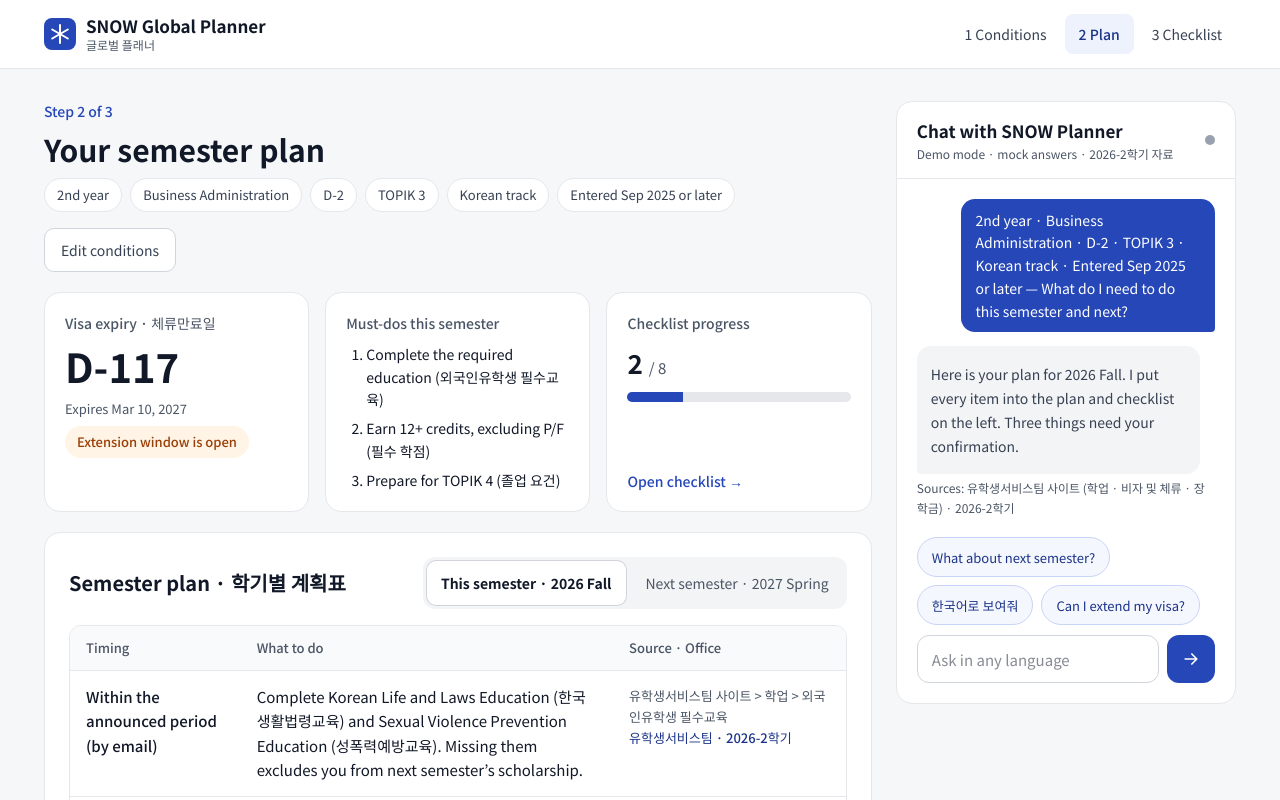
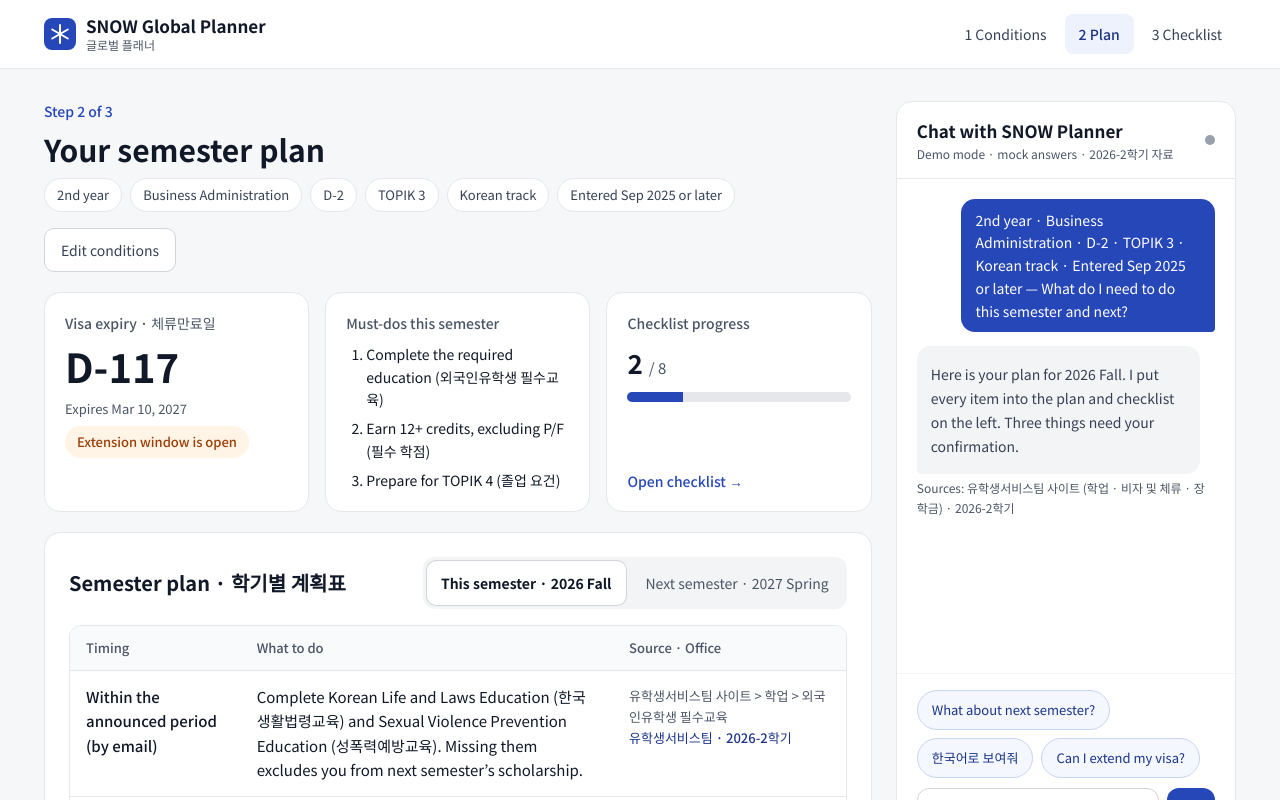
Before and after one commit to snow-planner/global-planner, a React (Vite) app: page /plan in a window 1280 px wide. Shown: the top 800 px of the page. Built offline with nearby package versions, Linux system fonts and the light colour scheme.

Commit message:
style: 대화 패널 높이 고정, 메시지 영역 스크롤과 자동 스크롤 추가

```diff
--- a/src/components/ChatPanel.tsx
+++ b/src/components/ChatPanel.tsx
@@ -1,4 +1,4 @@
-import { useState, type FormEvent } from 'react'
+import { useEffect, useRef, useState, type FormEvent } from 'react'
 import ReactMarkdown from 'react-markdown'
 import remarkGfm from 'remark-gfm'
 import { isMockMode, sendMessage } from '../services/planner'
@@ -14,6 +14,7 @@ interface Props {
 export default function ChatPanel({ lang, summary, conditions, onAction }: Props) {
   const ko = lang === 'ko'
   const mock = isMockMode()
+  const logRef = useRef<HTMLDivElement>(null)
 
   const [messages, setMessages] = useState<ChatMessage[]>(() =>
     mock
@@ -43,6 +44,12 @@ export default function ChatPanel({ lang, summary, conditions, onAction }: Props
   const [draft, setDraft] = useState('')
   const [sending, setSending] = useState(false)
 
+  // 새 메시지가 생기면 대화 영역 맨 아래로 스크롤
+  useEffect(() => {
+    const el = logRef.current
+    if (el) el.scrollTo({ top: el.scrollHeight, behavior: 'smooth' })
+  }, [messages, sending])
+
   const suggestions = ko
     ? ['다음 학기는?', 'Show in English', '비자 연장 가능할까요?']
     : ['What about next semester?', '한국어로 보여줘', 'Can I extend my visa?']
@@ -66,8 +73,11 @@ export default function ChatPanel({ lang, summary, conditions, onAction }: Props
   }
 
   return (
-    <aside aria-label="Chat with SNOW Planner" className="flex min-w-0 flex-[1_1_340px] flex-col rounded-2xl border border-gray-200 bg-white">
-      <div className="flex items-center justify-between gap-2 border-b border-gray-200 px-5 py-4">
+    <aside
+      aria-label="Chat with SNOW Planner"
+      className="flex h-[600px] min-w-0 flex-[1_1_340px] flex-col rounded-2xl border border-gray-200 bg-white lg:sticky lg:top-6 lg:h-[calc(100vh-48px)] lg:max-h-[820px]"
+    >
+      <div className="flex shrink-0 items-center justify-between gap-2 border-b border-gray-200 px-5 py-4">
         <div className="flex flex-col gap-0.5">
           <h2 className="text-[17px] font-bold">{ko ? 'SNOW 플래너와 대화' : 'Chat with SNOW Planner'}</h2>
           <p className="text-xs text-gray-600">
@@ -77,7 +87,7 @@ export default function ChatPanel({ lang, summary, conditions, onAction }: Props
         <span className={`h-2.5 w-2.5 rounded-full ${mock ? 'bg-gray-400' : 'bg-[#1F9D55]'}`} aria-hidden="true" />
       </div>
 
-      <div role="log" aria-live="polite" className="flex flex-col gap-3.5 p-5">
+      <div ref={logRef} role="log" aria-live="polite" className="flex min-h-0 flex-1 flex-col gap-3.5 overflow-y-auto p-5">
         {messages.map((m, i) =>
           m.role === 'user' ? (
             <div key={i} className="flex flex-col items-end">
@@ -108,7 +118,7 @@ export default function ChatPanel({ lang, summary, conditions, onAction }: Props
         {sending && <p className="text-sm text-gray-500">{ko ? '답변을 만드는 중…' : 'Thinking…'}</p>}
       </div>
 
-      <div className="mt-auto flex flex-col gap-2.5 px-5 pb-5">
+      <div className="flex shrink-0 flex-col gap-2.5 border-t border-gray-100 px-5 py-4">
         <div className="flex flex-wrap gap-2">
           {suggestions.map((s) => (
             <button
```
